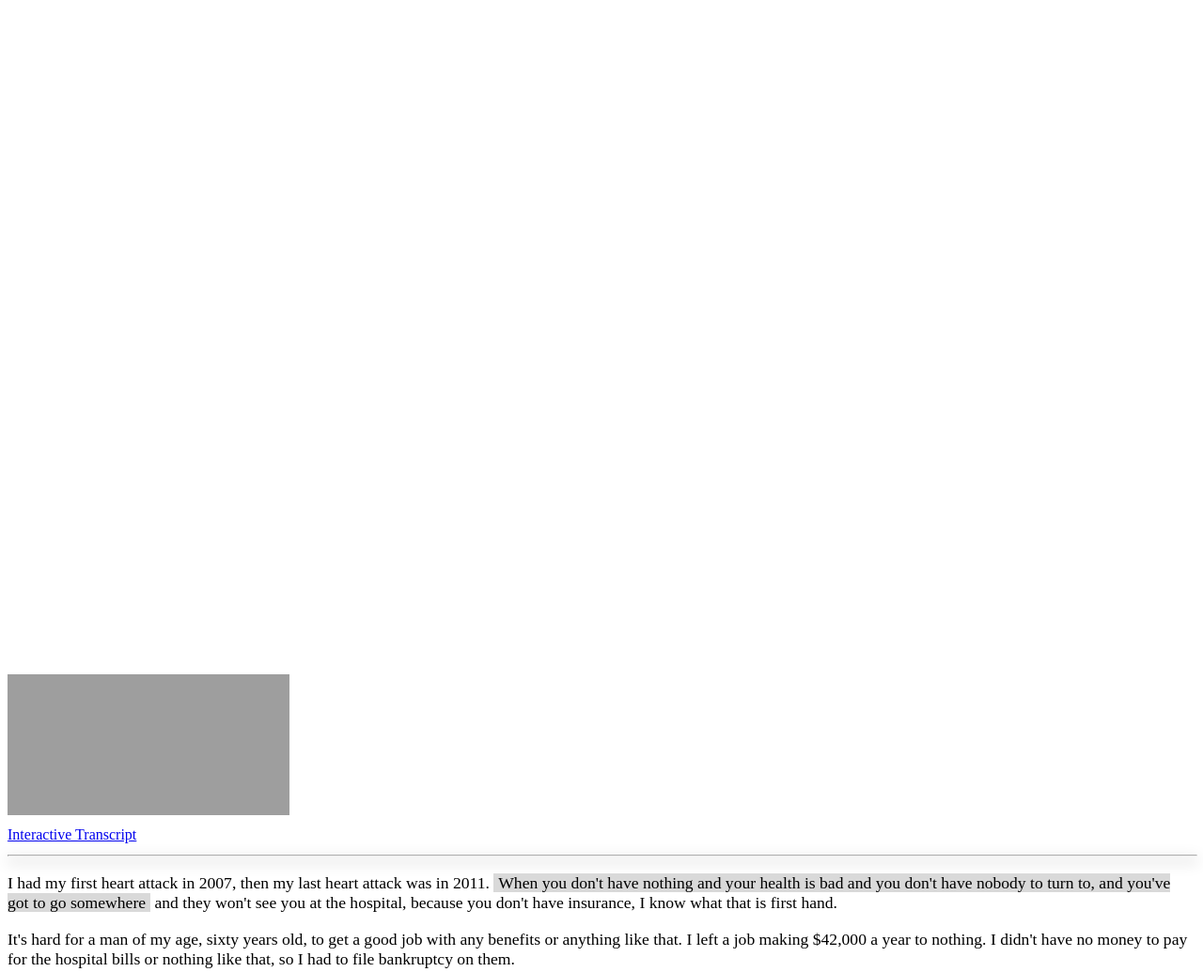
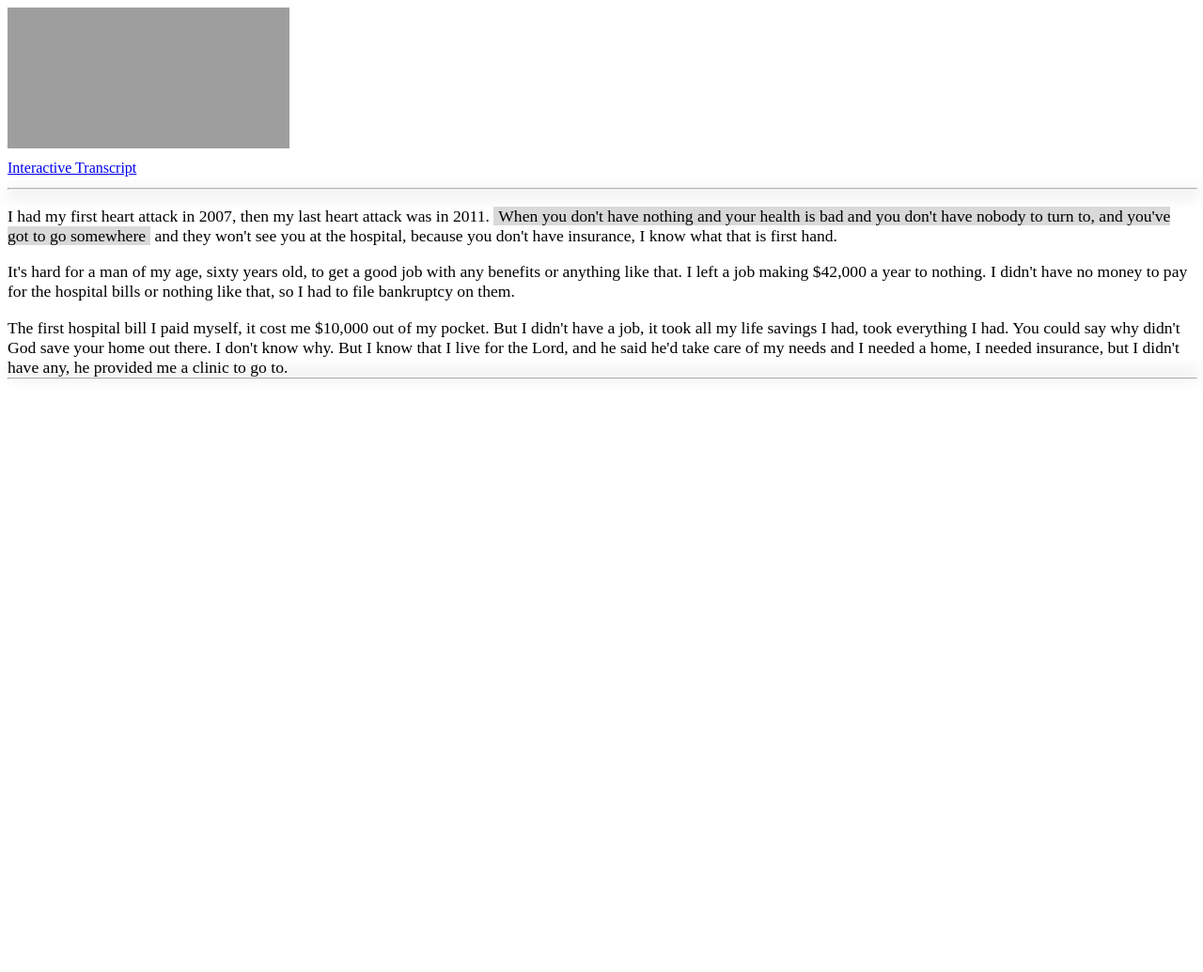
Before and after one commit to mojotech/trani.js, a plain HTML site: page index.html in a window 1280 px wide. Shown: the top 1035 px of the page at 94% size. After the commit the page ends 800 px from the top, so only its background shows below. Drawn offline with nearby package versions, Linux system fonts and the light colour scheme; grey boxes are pictures that could not be loaded; a script that the page names is missing.

Commit message:
remove padding

```diff
--- a/index.html
+++ b/index.html
@@ -14,7 +14,7 @@ $(document).ready(function() {
 <link rel='stylesheet' type='text/css' href='trani.css'>
 
 <div class="span8 tablet-full-width" id="Critical-Choices">
-  <div class="fluid-width-video-wrapper" style="padding-top: 56.2%; "><iframe id="player_1" class="vimeoPlayer" src="http://player.vimeo.com/video/42565022?api=1&amp;js_swf_id=player_1&amp;js_onLoad=vimeo_player_1_loaded&amp;player_id=player_1" frameborder="0" webkitallowfullscreen="" mozallowfullscreen="" allowfullscreen=""></iframe></div>
+  <div class="fluid-width-video-wrapper" style=""><iframe id="player_1" class="vimeoPlayer" src="http://player.vimeo.com/video/42565022?api=1&amp;js_swf_id=player_1&amp;js_onLoad=vimeo_player_1_loaded&amp;player_id=player_1" frameborder="0" webkitallowfullscreen="" mozallowfullscreen="" allowfullscreen=""></iframe></div>
           <div id="player_1_wrapper" class="player_wrapper">
                    <a id="player_1_transcript_link" href="#" class="transcript_link btn dropdown-toggle" data-toggle="collapse" style="display: inline; ">Interactive Transcript</a>
                    <hr class="transcripttop" style="display: block; ">
```
